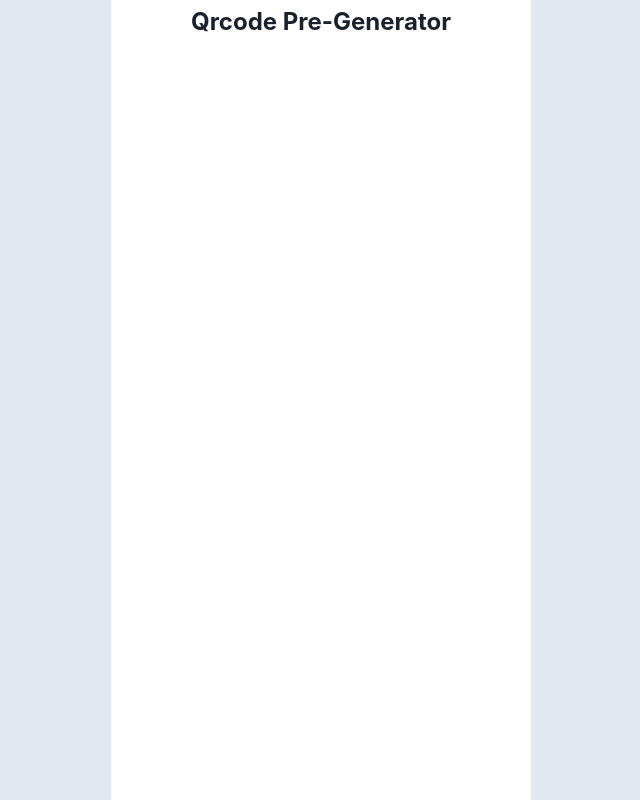
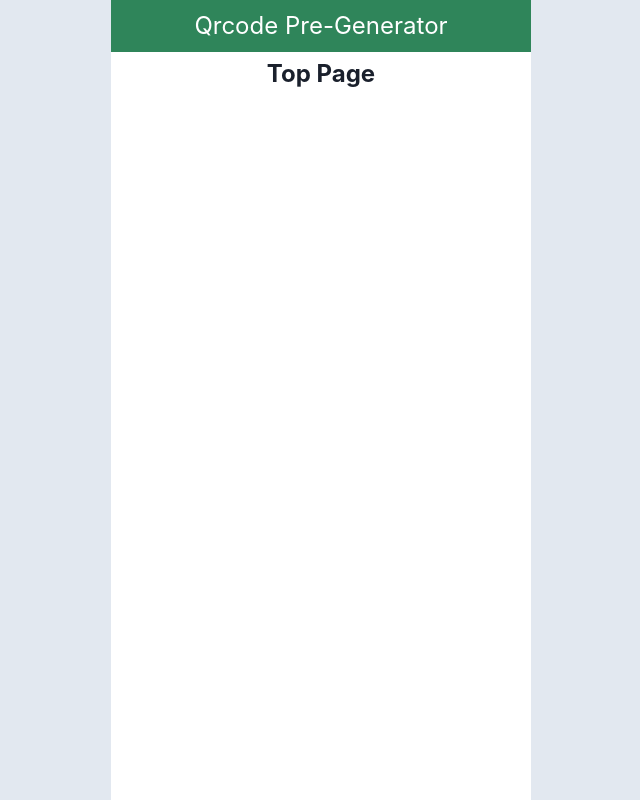
Before and after one commit to WTomoharu/qrcode-pre-generator, a React (Vite) app: page / in a window 1280 px wide. Shown: the whole page, without its empty margins (319-959 px from the left). Built offline with nearby package versions, Linux system fonts and the light colour scheme; no server answers.

Commit message:
layoutを修正

```diff
--- a/src/component/common-layout.tsx
+++ b/src/component/common-layout.tsx
@@ -1,5 +1,5 @@
 import { ReactNode } from "react"
-import { Box } from "@chakra-ui/react"
+import { Box, Text } from "@chakra-ui/react"
 
 export const CommonLayout = (props: { children?: ReactNode }) => {
   return (
@@ -11,9 +11,21 @@ export const CommonLayout = (props: { children?: ReactNode }) => {
         minH="100vh"
         bg="white"
         margin="0 auto"
-        px="4"
       >
-        {props.children}
+        <Box as="header" bg="green.600">
+          <Text
+            fontSize="2xl"
+            color="white"
+            textAlign="center"
+            py="2"
+
+          >
+            Qrcode Pre-Generator
+          </Text>
+        </Box>
+        <Box as="main" px="4">
+          {props.children}
+        </Box>
       </Box>
     </Box>
   )
--- a/src/pages/admin/index.tsx
+++ b/src/pages/admin/index.tsx
@@ -7,6 +7,7 @@ import { addDocSafely, firestore } from "../../lib/firestore"
 import { range } from "../../lib/utils"
 import { useNavigate } from "react-router-dom"
 import { ButtonWithLoading } from "../../component/button-with-loading"
+import { CommonLayout } from "../../component/common-layout"
 
 async function logout() {
   return signOut(auth).catch(console.error)
@@ -35,7 +36,7 @@ export const Page = () => {
   const navigate = useNavigate()
 
   return (
-    <>
+    <CommonLayout>
       <FirebaseAuthProtector>
         {(user) => (
             <>
@@ -54,7 +55,7 @@ export const Page = () => {
             </>
           )}
       </FirebaseAuthProtector>
-    </>
+    </CommonLayout>
   )
 }
 export default Page
--- a/src/pages/admin/qrcode.tsx
+++ b/src/pages/admin/qrcode.tsx
@@ -10,6 +10,7 @@ import { QRCode } from "../../lib/types"
 import { useState } from "react"
 import { ButtonWithLoading } from "../../component/button-with-loading"
 import { minTime } from "../../lib/utils"
+import { CommonLayout } from "../../component/common-layout"
 
 type QRCodeEditorModalProps = {
   qrcode: QRCode,
@@ -127,13 +128,13 @@ export const AdminQRCodePage = () => {
   }
 
   return (
-    <>
+    <CommonLayout>
       <FirebaseAuthProtector>
         {user => (
           <QRCodeEditorPage uid={user.uid} qrcode={qrcodeId} />
         )}
       </FirebaseAuthProtector>
-    </>
+    </CommonLayout>
   )
 }
 export default AdminQRCodePage
--- a/src/pages/admin/sheet.tsx
+++ b/src/pages/admin/sheet.tsx
@@ -10,6 +10,7 @@ import { range } from "../../lib/utils"
 import { useNavigate, useSearchParams } from "react-router-dom"
 import { doc, getDoc } from "firebase/firestore"
 import { sheetCollection } from "../../lib/firestore"
+import { CommonLayout } from "../../component/common-layout"
 
 const SheetPrintView = () => {
   return (
@@ -72,7 +73,7 @@ export const Page = () => {
   console.log(sheet)
 
   return (
-    <>
+    <CommonLayout>
       <FirebaseAuthProtector>
         {() => (
           <>
@@ -102,7 +103,7 @@ export const Page = () => {
           </>
         )}
       </FirebaseAuthProtector>
-    </>
+    </CommonLayout>
   )
 }
 export default Page
--- a/src/pages/index.tsx
+++ b/src/pages/index.tsx
@@ -69,7 +69,7 @@ export const IndexPage = () => {
             textAlign="center"
             py="2"
           >
-            Qrcode Pre-Generator
+            Top Page
           </Heading>
         </>
       )}
```
